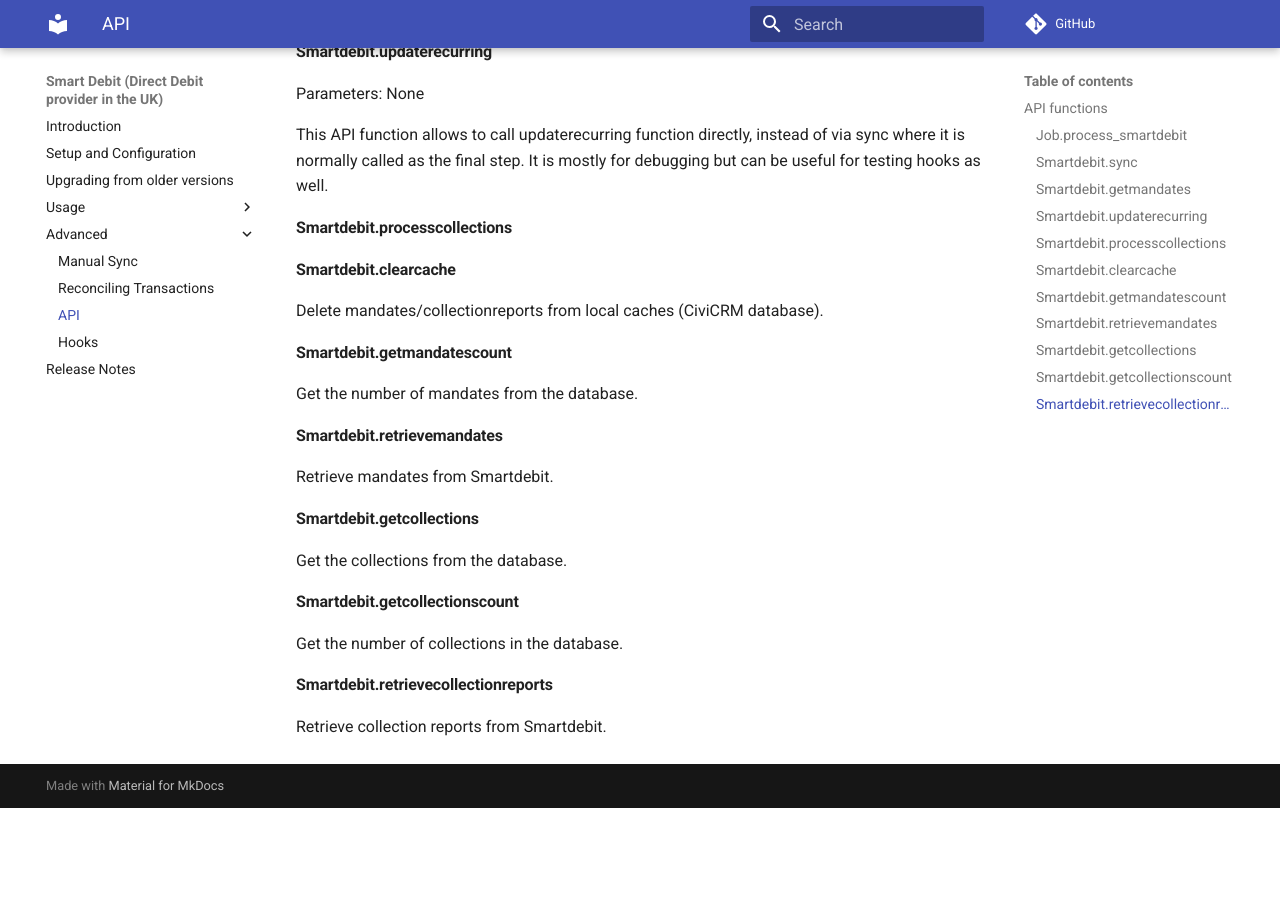
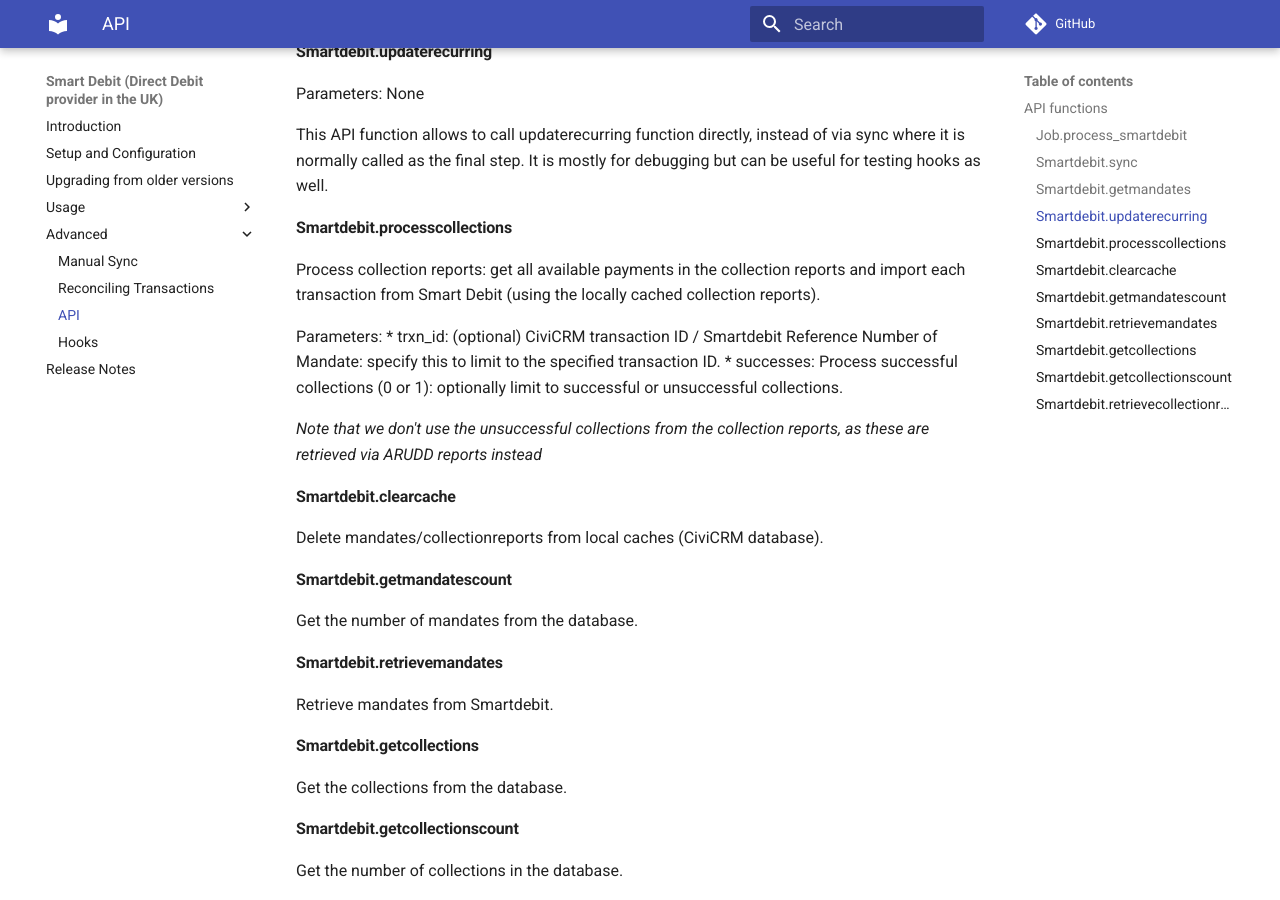
Before and after one commit to mattwire/org.civicrm.smartdebit, an MkDocs documentation site: the page built from docs/api.md, in a window 1280 px wide and 900 px high, scrolled down 534 px. Built offline with MkDocs 1.6.1 and Material for MkDocs 9.7.7, drawn with Linux system fonts in a browser that asks for light colours; comment, search, counter and statistics services are not loaded; old or Windows-style settings are respelled for this version of MkDocs; before the commit the page ends 1342 px from its top, so only the background shows below that.

Commit message:
Update docs for Smartdebit.processcollections

```diff
--- a/docs/api.md
+++ b/docs/api.md
@@ -21,6 +21,13 @@ This API function allows to call updaterecurring function directly, instead of v
 It is mostly for debugging but can be useful for testing hooks as well.
 
 #### Smartdebit.processcollections
+Process collection reports: get all available payments in the collection reports and import each transaction from Smart Debit (using the locally cached collection reports).
+
+Parameters:
+* trxn_id: (optional) CiviCRM transaction ID / Smartdebit Reference Number of Mandate: specify this to limit to the specified transaction ID.
+* successes: Process successful collections (0 or 1): optionally limit to successful or unsuccessful collections.
+
+*Note that we don't use the unsuccessful collections from the collection reports, as these are retrieved via ARUDD reports instead*
 
 #### Smartdebit.clearcache
 Delete mandates/collectionreports from local caches (CiviCRM database).
```
